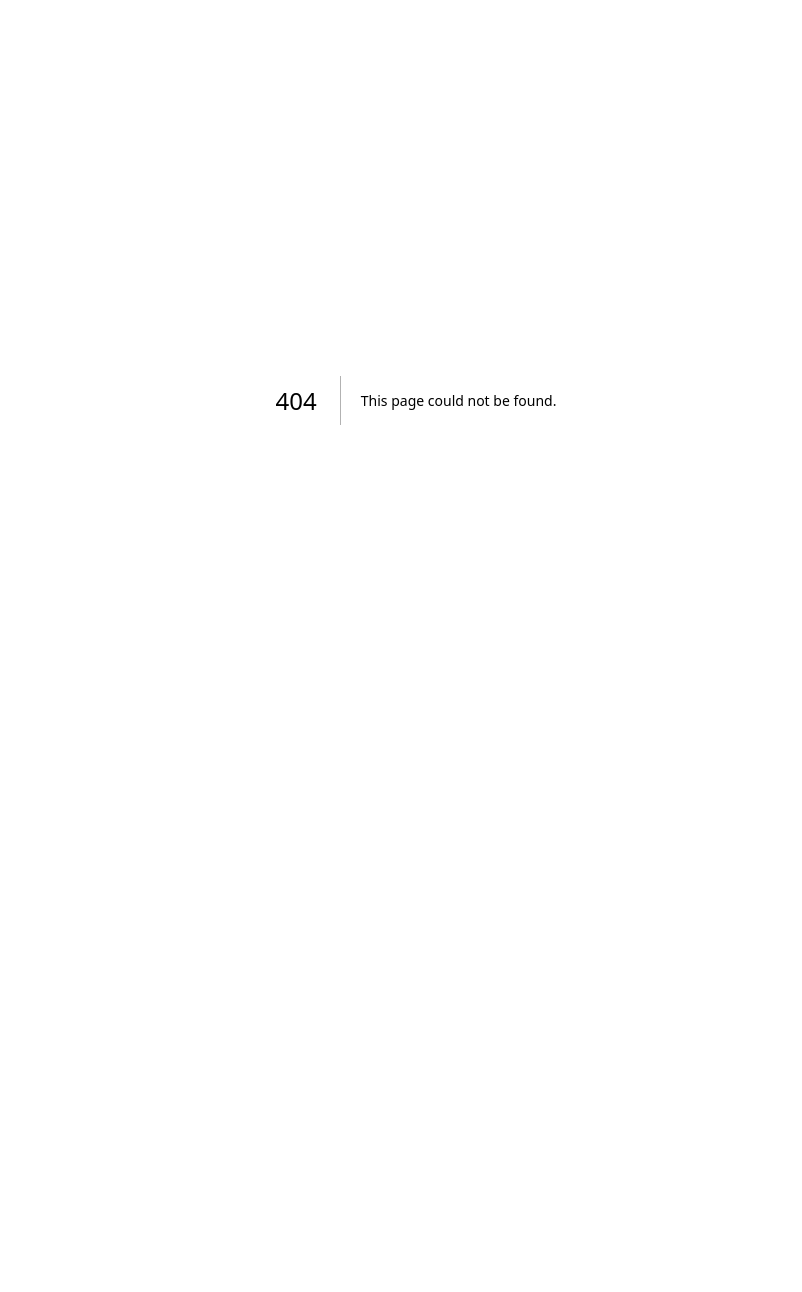
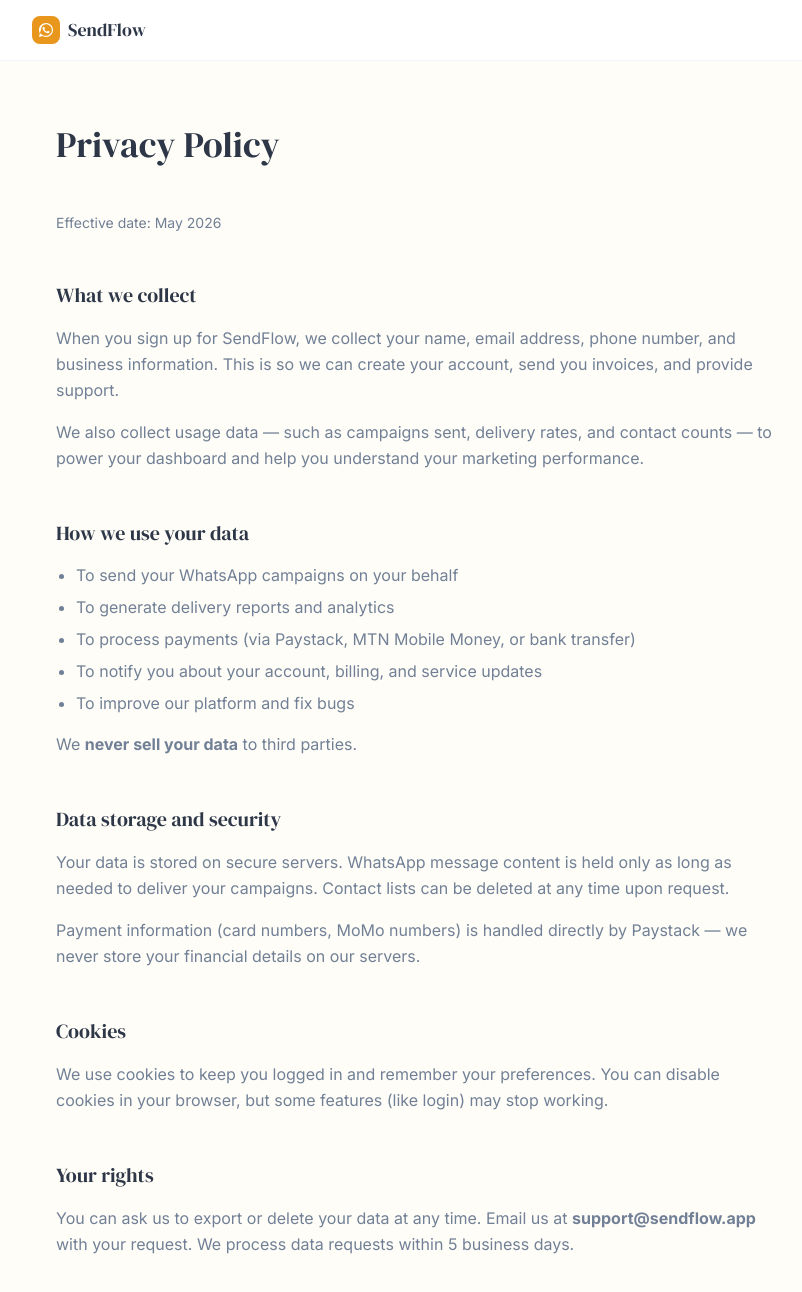
Before and after one commit to Agadoe/sendflow, a Next.js app: page /policy in a window 1280 px wide. Before the commit this address had no page. Shown: the top 1292 px of the page, without its empty margins (224-1026 px from the left). Before the commit the page ends 800 px from the top, so only its background shows below. Built offline with nearby package versions, Linux system fonts and the light colour scheme.

Commit message:
feat: policy page with privacy, refund policy & terms of service

```diff
--- /dev/null
+++ b/src/app/(public)/policy/page.tsx
@@ -0,0 +1,136 @@
+import { Metadata } from 'next';
+
+export const metadata: Metadata = {
+  title: 'Privacy Policy — SendFlow',
+  description: 'How SendFlow collects, uses, and protects your data.',
+};
+
+export default function PolicyPage() {
+  return (
+    <div className="min-h-screen bg-cream">
+      {/* Nav */}
+      <nav className="bg-surface border-b border-gray-100 px-6 py-4">
+        <div className="max-w-3xl mx-auto flex items-center gap-2">
+          <div className="w-7 h-7 rounded-lg bg-amber flex items-center justify-center">
+            <svg width="14" height="14" viewBox="0 0 24 24" fill="white">
+              <path d="M17.472 14.382c-.297-.149-1.758-.867-2.03-.967-.273-.099-.471-.148-.67.15-.197.297-.767.966-.94 1.164-.173.199-.347.223-.644.075-.297-.15-1.255-.463-2.39-1.475-.883-.788-1.48-1.761-1.653-2.059-.173-.297-.018-.458.13-.606.134-.133.298-.347.446-.52.149-.174.198-.298.298-.497.099-.198.05-.371-.025-.52-.075-.149-.669-1.612-.916-2.207-.242-.579-.487-.5-.669-.51-.173-.008-.371-.01-.57-.01-.198 0-.52.074-.792.372-.272.297-1.04 1.016-1.04 2.479 0 1.462 1.065 2.875 1.213 3.074.149.198 2.096 3.2 5.077 4.487.709.306 1.262.489 1.694.625.712.227 1.36.195 1.871.118.571-.085 1.758-.719 2.006-1.413.248-.694.248-1.289.173-1.413-.074-.124-.272-.198-.57-.347z"/>
+              <path d="M12 0C5.373 0 0 5.373 0 12c0 2.11.547 4.11 1.497 5.84L0 24l6.335-1.663A11.94 11.94 0 0012 24c6.627 0 12-5.373 12-12S18.627 0 12 0zm0 22c-2.1 0-4.102-.545-5.81-1.485L2.19 18.1l-.495-1.71 1.665-4.37A9.94 9.94 0 0112 2c5.523 0 10 4.477 10 10s-4.477 10-10 10z"/>
+            </svg>
+          </div>
+          <span className="font-heading text-lg text-slate">SendFlow</span>
+        </div>
+      </nav>
+
+      <div className="max-w-3xl mx-auto px-6 py-16 space-y-12">
+        <h1 className="font-heading text-4xl text-slate">Privacy Policy</h1>
+        <p className="text-sm text-slate-light">Effective date: May 2026</p>
+
+        <section className="space-y-4">
+          <h2 className="font-heading text-xl text-slate">What we collect</h2>
+          <p className="text-slate-light leading-relaxed">When you sign up for SendFlow, we collect your name, email address, phone number, and business information. This is so we can create your account, send you invoices, and provide support.</p>
+          <p className="text-slate-light leading-relaxed">We also collect usage data — such as campaigns sent, delivery rates, and contact counts — to power your dashboard and help you understand your marketing performance.</p>
+        </section>
+
+        <section className="space-y-4">
+          <h2 className="font-heading text-xl text-slate">How we use your data</h2>
+          <ul className="space-y-2 text-slate-light list-disc pl-5">
+            <li>To send your WhatsApp campaigns on your behalf</li>
+            <li>To generate delivery reports and analytics</li>
+            <li>To process payments (via Paystack, MTN Mobile Money, or bank transfer)</li>
+            <li>To notify you about your account, billing, and service updates</li>
+            <li>To improve our platform and fix bugs</li>
+          </ul>
+          <p className="text-slate-light leading-relaxed">We <strong>never sell your data</strong> to third parties.</p>
+        </section>
+
+        <section className="space-y-4">
+          <h2 className="font-heading text-xl text-slate">Data storage and security</h2>
+          <p className="text-slate-light leading-relaxed">Your data is stored on secure servers. WhatsApp message content is held only as long as needed to deliver your campaigns. Contact lists can be deleted at any time upon request.</p>
+          <p className="text-slate-light leading-relaxed">Payment information (card numbers, MoMo numbers) is handled directly by Paystack — we never store your financial details on our servers.</p>
+        </section>
+
+        <section className="space-y-4">
+          <h2 className="font-heading text-xl text-slate">Cookies</h2>
+          <p className="text-slate-light leading-relaxed">We use cookies to keep you logged in and remember your preferences. You can disable cookies in your browser, but some features (like login) may stop working.</p>
+        </section>
+
+        <section className="space-y-4">
+          <h2 className="font-heading text-xl text-slate">Your rights</h2>
+          <p className="text-slate-light leading-relaxed">You can ask us to export or delete your data at any time. Email us at <strong>support@sendflow.app</strong> with your request. We process data requests within 5 business days.</p>
+        </section>
+
+        <section className="space-y-4">
+          <h2 className="font-heading text-xl text-slate">Contact us</h2>
+          <p className="text-slate-light leading-relaxed">Questions about this policy? Email <strong>support@sendflow.app</strong>.</p>
+        </section>
+
+        <hr className="border-gray-100" />
+
+        {/* Refund Policy */}
+        <section className="space-y-4">
+          <h2 className="font-heading text-2xl text-slate">Refund Policy</h2>
+          <p className="text-sm text-slate-light">Last updated: May 2026</p>
+
+          <h3 className="font-heading text-lg text-slate mt-6">Eligibility for refunds</h3>
+          <p className="text-slate-light leading-relaxed">SendFlow offers refunds within <strong>7 days</strong> of your first payment if you are not satisfied with the service. To request a refund, email <strong>support@sendflow.app</strong> with your account email and reason for requesting a refund.</p>
+
+          <h3 className="font-heading text-lg text-slate mt-6">What is not refundable</h3>
+          <ul className="space-y-2 text-slate-light list-disc pl-5">
+            <li>Messages already sent at the time of the refund request are not refunded</li>
+            <li>Monthly plans after 7 days from the billing date</li>
+            <li>One-time add-on purchases (e.g., extra message packs)</li>
+            <li>Accounts terminated for violation of our terms of service</li>
+          </ul>
+
+          <h3 className="font-heading text-lg text-slate mt-6">How refunds are processed</h3>
+          <p className="text-slate-light leading-relaxed">Approved refunds are processed back to the original payment method (MTN Mobile Money or card) within <strong>5–10 business days</strong>. You will receive a confirmation email once the refund is initiated.</p>
+
+          <h3 className="font-heading text-lg text-slate mt-6">Request a refund</h3>
+          <p className="text-slate-light leading-relaxed">Email <strong>support@sendflow.app</strong> with:</p>
+          <ul className="space-y-2 text-slate-light list-disc pl-5">
+            <li>Your registered email address</li>
+            <li>The plan or amount you paid</li>
+            <li>The reason for your refund request</li>
+          </ul>
+          <p className="text-slate-light leading-relaxed">We aim to respond to all refund requests within 2 business days.</p>
+        </section>
+
+        <hr className="border-gray-100" />
+
+        {/* Terms of Service */}
+        <section className="space-y-4">
+          <h2 className="font-heading text-2xl text-slate">Terms of Service</h2>
+          <p className="text-sm text-slate-light">Effective: May 2026</p>
+
+          <h3 className="font-heading text-lg text-slate mt-6">Acceptable use</h3>
+          <p className="text-slate-light leading-relaxed">You agree to use SendFlow only for lawful marketing communications. You must not use the platform to send spam, scam messages, or any content that violates Ghanaian or applicable law. We reserve the right to suspend or terminate accounts that breach this policy.</p>
+
+          <h3 className="font-heading text-lg text-slate mt-6">Message delivery</h3>
+          <p className="text-slate-light leading-relaxed">While we aim for 99.9% uptime, WhatsApp delivery rates depend on WhatsApp's infrastructure and recipient behavior. We do not guarantee that every message will be delivered or read.</p>
+
+          <h3 className="font-heading text-lg text-slate mt-6">Billing</h3>
+          <p className="text-slate-light leading-relaxed">Plans are billed monthly or annually. You can cancel your subscription at any time — you will retain access until the end of your paid period. We do not prorate cancellations mid-cycle unless in exceptional circumstances.</p>
+
+          <h3 className="font-heading text-lg text-slate mt-6">Account responsibility</h3>
+          <p className="text-slate-light leading-relaxed">You are responsible for keeping your login details secure. SendFlow is not liable for unauthorized access to your account if your credentials were compromised.</p>
+
+          <h3 className="font-heading text-lg text-slate mt-6">Contact</h3>
+          <p className="text-slate-light leading-relaxed">Questions about these terms? Email <strong>support@sendflow.app</strong>.</p>
+        </section>
+      </div>
+
+      {/* Footer */}
+      <footer className="bg-slate text-gray-400 py-6 px-6 mt-8">
+        <div className="max-w-3xl mx-auto flex flex-wrap items-center justify-between gap-4 text-sm">
+          <div className="flex items-center gap-2">
+            <div className="w-5 h-5 rounded bg-amber flex items-center justify-center text-white text-xs font-bold">S</div>
+            <span className="text-white font-heading">SendFlow</span>
+          </div>
+          <div>
+            © 2026 SendFlow. Built for African businesses 🇬🇭
+          </div>
+        </div>
+      </footer>
+    </div>
+  );
+}
--- a/src/app/page.tsx
+++ b/src/app/page.tsx
@@ -443,6 +443,9 @@ export default function HomePage() {
             <div className="w-6 h-6 rounded bg-amber flex items-center justify-center text-white text-xs font-bold">S</div>
             <span className="text-white font-heading">SendFlow</span>
           </div>
+          <div className="flex gap-4 text-sm">
+            <a href="/policy" className="text-gray-400 hover:text-white transition-colors">Privacy &amp; Refund Policy</a>
+          </div>
           <div className="text-sm">© 2026 SendFlow. Built for African businesses 🇬🇭</div>
         </div>
       </footer>
```
